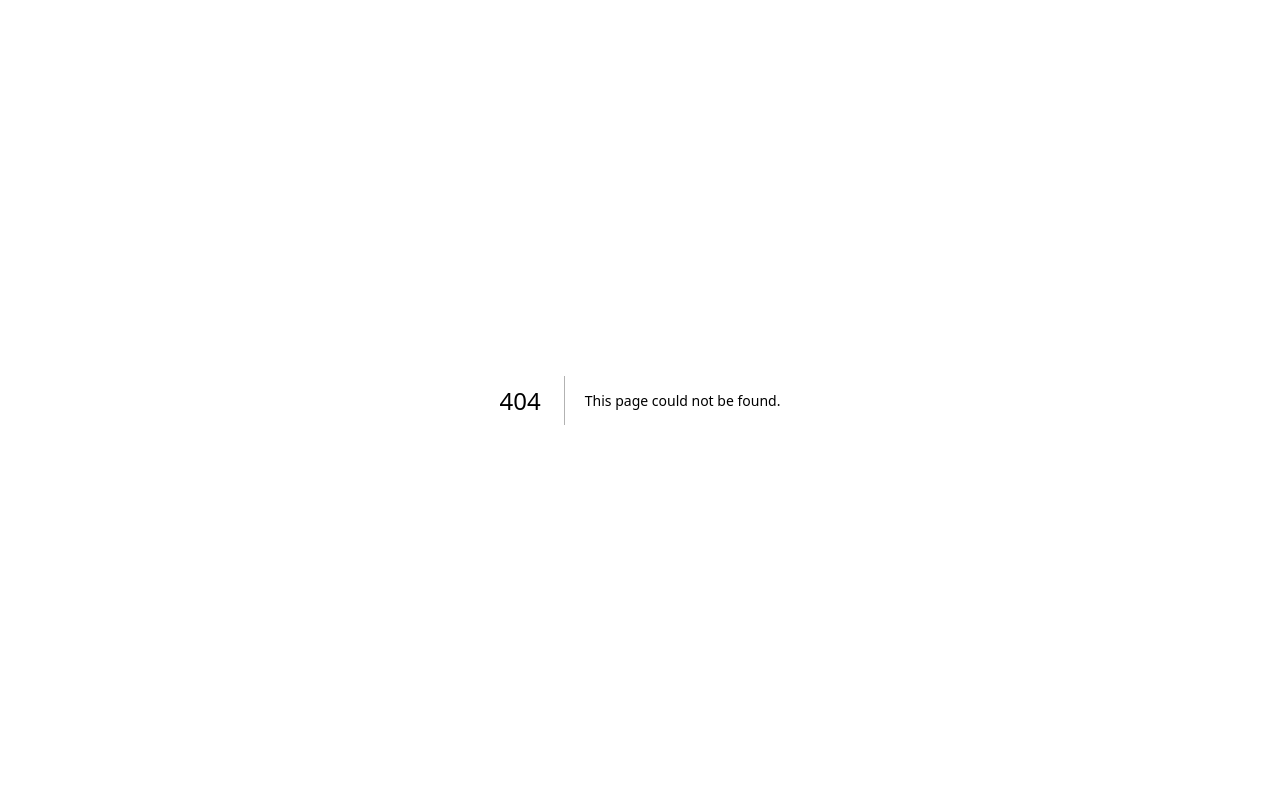
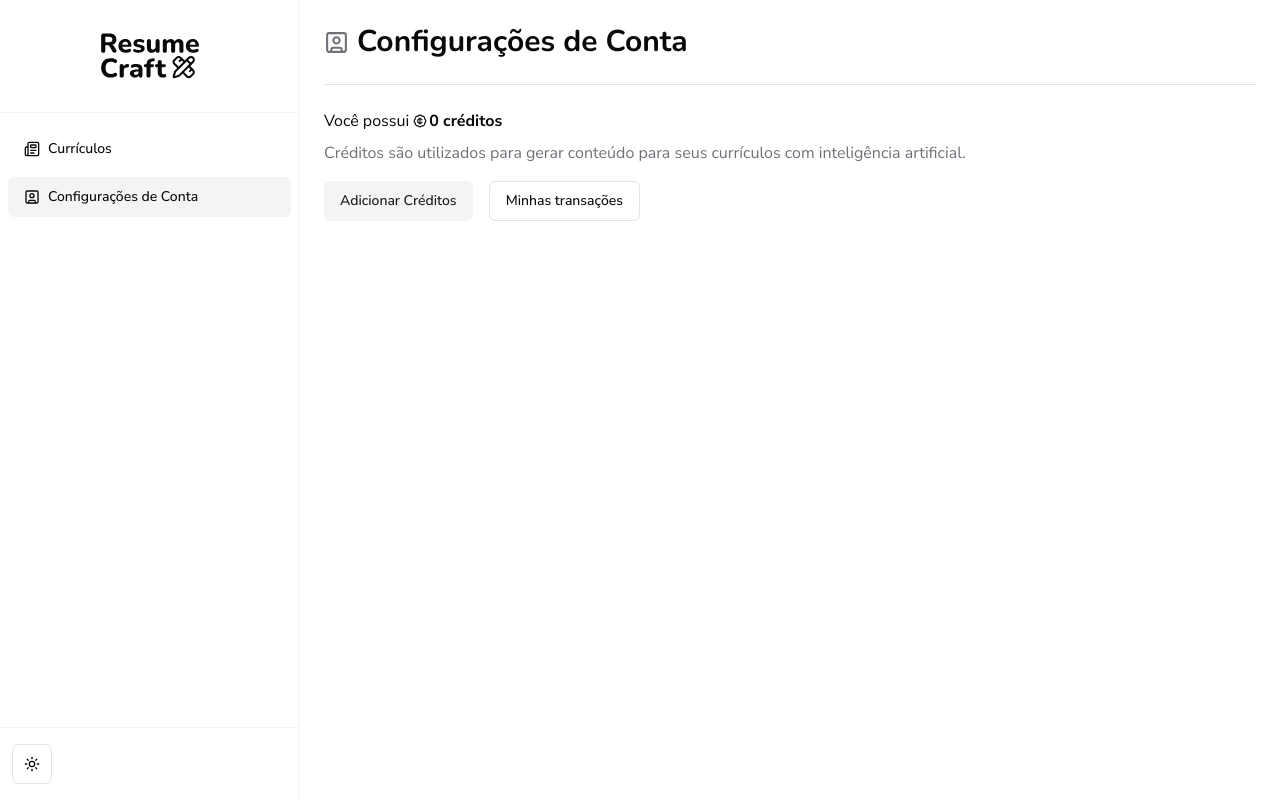
Before and after one commit to Emerson916/resume-craft, a Next.js app: page /dashboard/account in a window 1280 px wide. Before the commit this address had no page. Built offline with nearby package versions, Linux system fonts and the light colour scheme; no server answers.

Commit message:
Configuração de conta

```diff
--- /dev/null
+++ b/src/app/api/credits/transactions/route.ts
@@ -0,0 +1,36 @@
+import { db } from "@/db/drizzle";
+import { users } from "@/db/schema";
+import { auth } from "@/lib/auth";
+import { stripe } from "@/lib/stripe";
+import { eq } from "drizzle-orm";
+
+export const POST = async (request: Request) => {
+  const { currentPathname } = await request.json();
+
+  const session = await auth();
+
+  const userId = session?.user?.id;
+
+  if (!userId) {
+    return Response.json({ message: "Usuário não encontrado." }, { status: 401 });
+  }
+
+  const user = await db.query.users.findFirst({
+    where: eq(users.id, userId),
+  });
+
+  if (!user) {
+    return Response.json({ message: "Usuário não encontrado." }, { status: 401 });
+  }
+
+  if (!user.customerId) {
+    return Response.json({ message: "Você ainda não realizou nenhuma transação." }, { status: 400 });
+  }
+
+  const portal = await stripe.billingPortal.sessions.create({
+    customer: user.customerId,
+    return_url: `${process.env.APP_URL}/${currentPathname}`,
+  });
+
+  return Response.json({ url: portal.url });
+}
--- /dev/null
+++ b/src/app/dashboard/(layout)/account/page.tsx
@@ -0,0 +1,75 @@
+"use client";
+
+import { BuyCreditsDialog } from "@/components/pages/dashboard/resume/infos-sidebar/ai-generation-dropdown/generation-dialog/buy-credits-dialog";
+import { Button } from "@/components/ui/button";
+import { Separator } from "@/components/ui/separator";
+import { Skeleton } from "@/components/ui/skeleton";
+import { queryKeys } from "@/constants/query-keys";
+import { ApiService } from "@/services/api";
+import { useMutation, useQuery } from "@tanstack/react-query";
+import { BadgeCent, SquareUser } from "lucide-react";
+import { usePathname } from "next/navigation";
+import { useState } from "react";
+
+export default function DashboardAccountPage() {
+  const [showCreditsModal, setShowCreditsModal] = useState(false);
+
+  const pathname = usePathname();
+
+  const { mutate: handleOpenTransactions, isPending } = useMutation({
+    mutationFn: () => ApiService.getPortalUrl(pathname),
+    onSuccess: (url) => {
+      location.href = url;
+    }
+  })
+
+  const { data: credits, isLoading } = useQuery({
+    queryKey: queryKeys.credits,
+    queryFn: ApiService.getCredits,
+  });
+
+  return (
+    <>
+      <h1 className="font-title font-bold text-3xl flex items-center gap-2">
+        <SquareUser size={25} className="text-muted-foreground" />
+        Configurações de Conta
+      </h1>
+
+      <Separator className="my-6" />
+
+      <section>
+        <div className="flex items-center gap-1">
+          Você possui{" "}
+          <strong className="text-foreground inline-flex gap-0.5 items-center">
+            <BadgeCent size={14} />
+            {isLoading ? <Skeleton className="w-5 h-5" /> : credits}{" "}
+            {credits === 1 ? "crédito" : "créditos"}
+          </strong>
+        </div>
+
+        <p className="text-muted-foreground mt-2">
+          Créditos são utilizados para gerar conteúdo para seus currículos com inteligência artificial.
+        </p>
+
+        <div className="flex items-center gap-4 mt-4">
+          <Button
+            variant="secondary"
+            disabled={isLoading}
+            onClick={() => setShowCreditsModal(true)}
+          >
+            Adicionar Créditos
+          </Button>
+          <Button
+            variant="outline"
+            disabled={isLoading || isPending}
+            onClick={() => handleOpenTransactions()}
+          >
+            Minhas transações
+          </Button>
+        </div>
+      </section>
+
+      <BuyCreditsDialog open={showCreditsModal} setOpen={setShowCreditsModal} />
+    </>
+  );
+}
```
